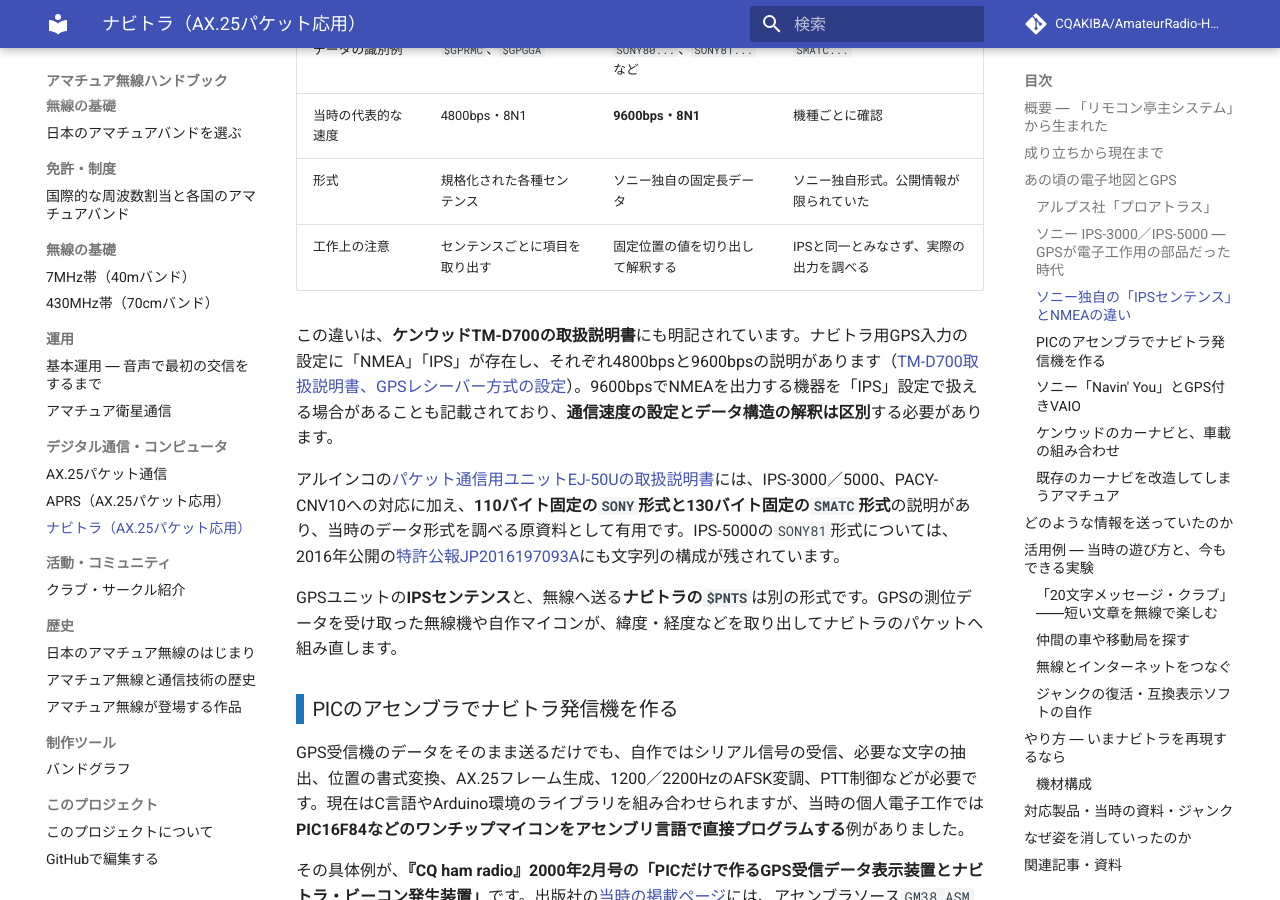
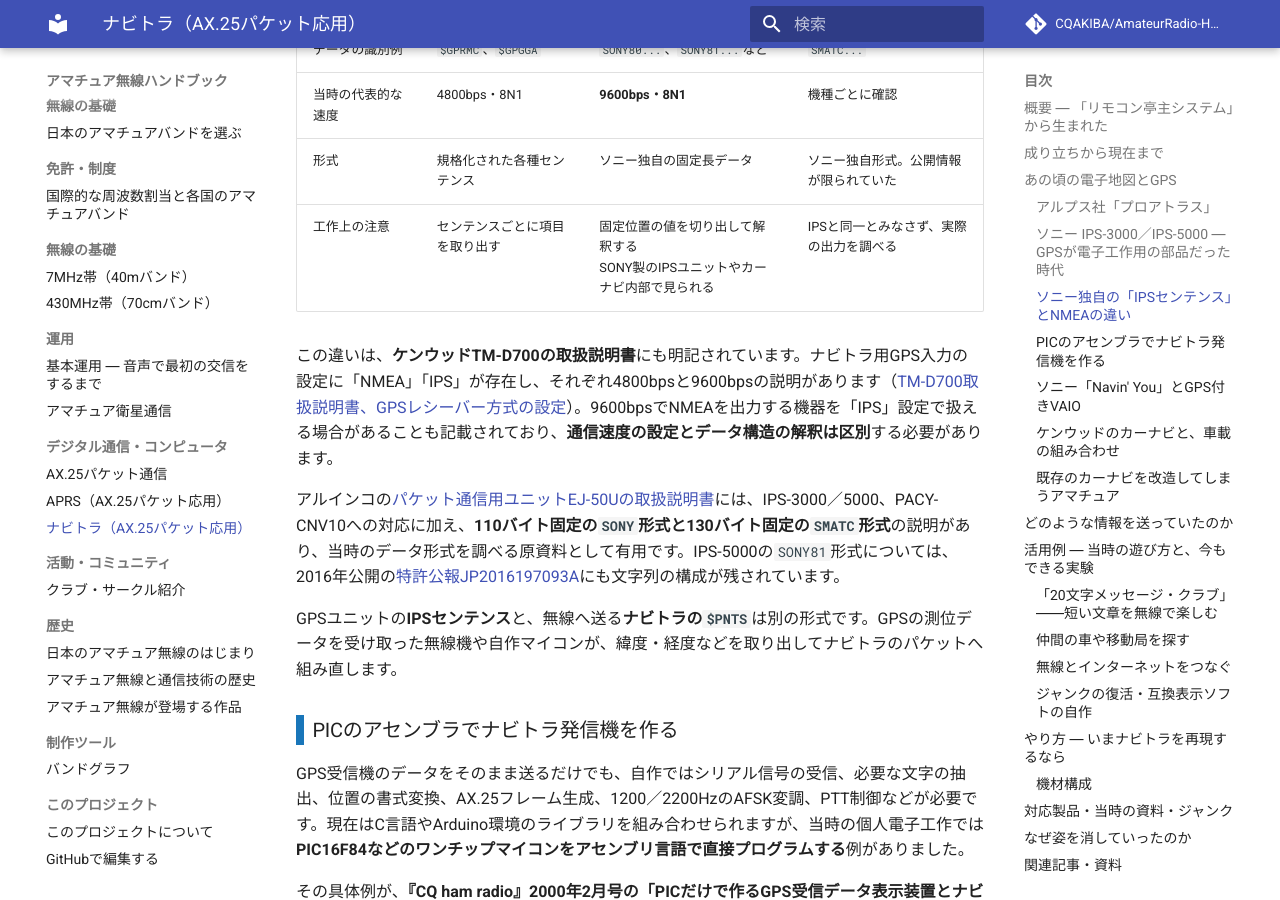
Before and after one commit to CQAKIBA/AmateurRadio-Handbook, an MkDocs documentation site: the page built from docs/07_デジタル通信・コンピュータ/ナビトラ.md, in a window 1280 px wide and 900 px high, scrolled down 3433 px. Built offline with MkDocs 1.6.1 and Material for MkDocs 9.7.7, drawn with Linux system fonts in a browser that asks for light colours; comment, search, counter and statistics services are not loaded.

Commit message:
Clarify cautionary notes in ナビトラ.md
Updated the cautionary note to clarify the interpretation of fixed-position values and added information about SONY IPS units and car navigation systems.

```diff
--- a/docs/07_デジタル通信・コンピュータ/ナビトラ.md
+++ b/docs/07_デジタル通信・コンピュータ/ナビトラ.md
@@ -74,7 +74,7 @@
 | データの識別例 | `$GPRMC`、`$GPGGA` | `SONY80...`、`SONY81...`など | `SMATC...` |
 | 当時の代表的な速度 | 4800bps・8N1 | **9600bps・8N1** | 機種ごとに確認 |
 | 形式 | 規格化された各種センテンス | ソニー独自の固定長データ | ソニー独自形式。公開情報が限られていた |
-| 工作上の注意 | センテンスごとに項目を取り出す | 固定位置の値を切り出して解釈する | IPSと同一とみなさず、実際の出力を調べる |
+| 工作上の注意 | センテンスごとに項目を取り出す | 固定位置の値を切り出して解釈する<br>SONY製のIPSユニットやカーナビ内部で見られる | IPSと同一とみなさず、実際の出力を調べる |
 
 この違いは、**ケンウッドTM-D700の取扱説明書**にも明記されています。ナビトラ用GPS入力の設定に「NMEA」「IPS」が存在し、それぞれ4800bpsと9600bpsの説明があります（[TM-D700取扱説明書、GPSレシーバー方式の設定](https://www.radiomanual.info/schemi/KENW_VU/TM-D700_S_user_JA.pdf)）。9600bpsでNMEAを出力する機器を「IPS」設定で扱える場合があることも記載されており、**通信速度の設定とデータ構造の解釈は区別**する必要があります。
 
```
